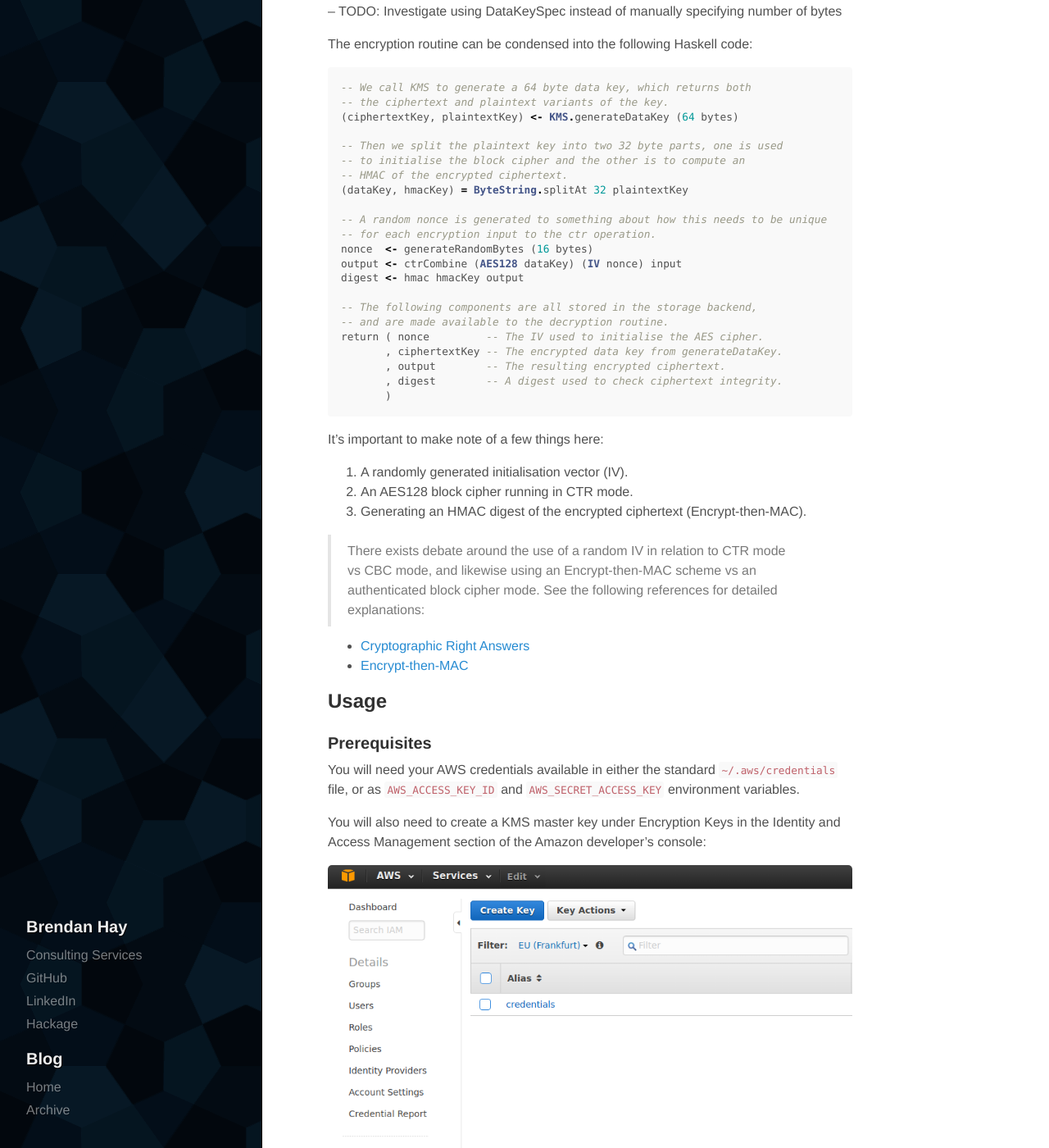
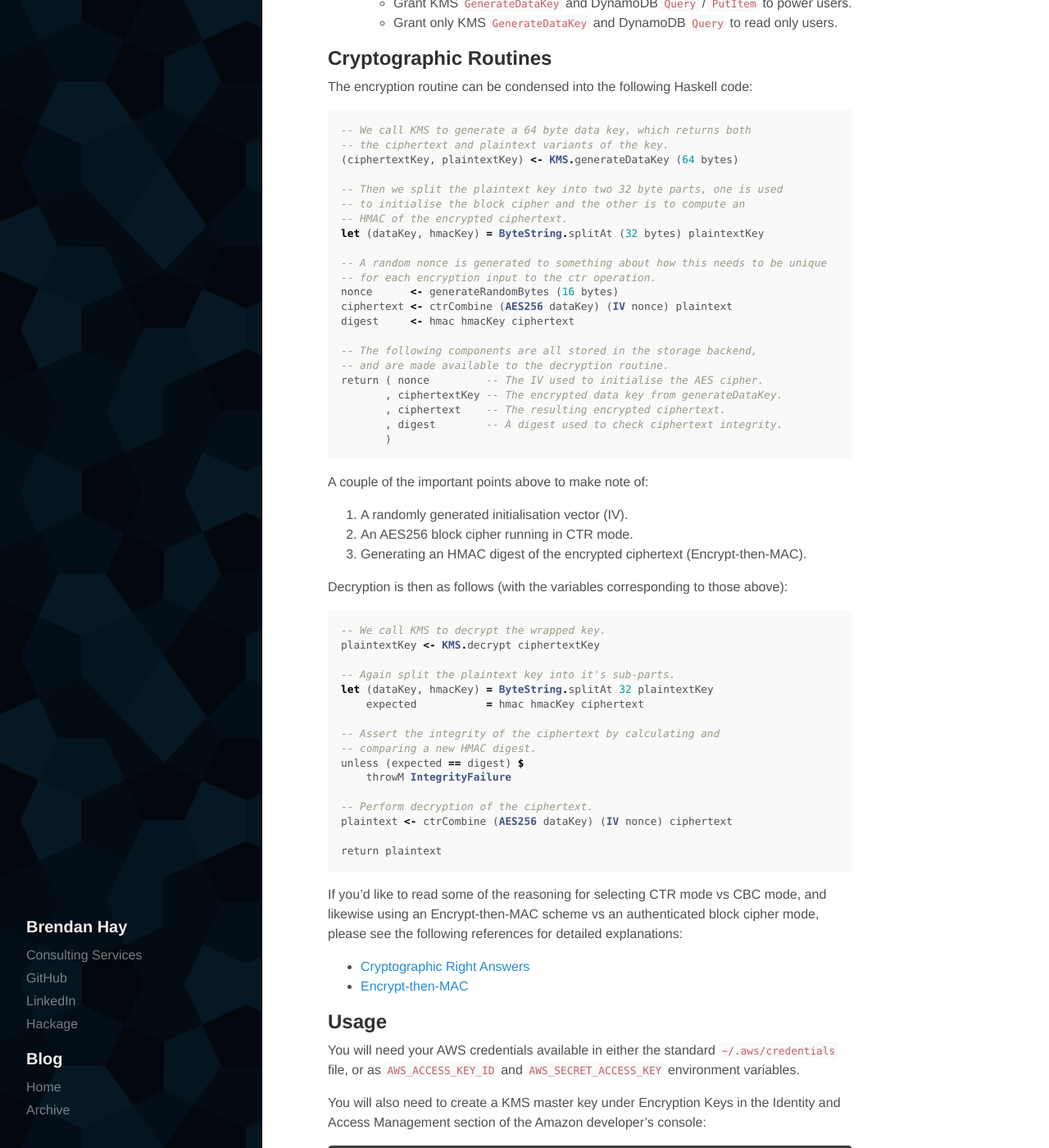
Before and after one commit to brendanhay/brendanhay.github.io, a Jekyll site: the page built from _posts/2016-08-06-credentials.md, in a window 1280 px wide and 1400 px high, scrolled down 3861 px. Shown: the whole window at 82% size. Built offline with Jekyll 4.4.1, drawn with Linux system fonts in a browser that asks for light colours; some of the changed text lies outside the part shown.

Commit message:
Additional wording changes

````diff
--- a/_posts/2016-08-06-credentials.md
+++ b/_posts/2016-08-06-credentials.md
@@ -14,9 +14,10 @@ Haskell applications. An administration CLI has also been released which allows
 you to manage the credentials or access them from non-Haskell applications.
 
 This work is based on Fugue's [credstash](https://github.com/fugue/credstash)
-and is similar to HashiCorp's [vault](https://github.com/hashicorp/vault), albeit simplified.
-It was motivated by work with my previous colleagues at [Fugue](https://fugue.co),
-and a desire for similar functionally directly embeddable as a library in Haskell.
+and is similar to HashiCorp's [vault](https://github.com/hashicorp/vault),
+albeit with a simplified feature set.  It was motivated by work with my
+previous colleagues at [Fugue](https://fugue.co), and a desire for similar
+functionally directly embeddable as a library in Haskell.
 
 <h2>Contents</h2>
 * TOC
@@ -47,8 +48,9 @@ The [credentials](https://hackage.haskell.org/package/credentials) library
 is designed to rely on a minimal number of moving parts that are as close
 to operations-free as possible.
 
-In addition there is also a CLI, [credentials-cli](https://hackage.haskell.org/package/credentials-cli),
-which can be used to setup the necessary DynamoDB table and administer your stored credentials.
+[credentials-cli](https://hackage.haskell.org/package/credentials-cli) has also
+been released, which is an administration CLI that can be used to setup the
+necessary DynamoDB table and administer your stored credentials.
 
 Some of the features of the library and CLI include:
 
@@ -112,10 +114,14 @@ API operation:
 3. Use the data key to encrypt your data locally.
 4. Use KMS to encrypt the data key with the specified master key. This is called
    key wrapping, and the encrypted data is now called a "wrapped key".
-5. Store the encrypted data and the wrapped key.  Note: this is not "encraption"
-   (the practice of storing a key next to the data that it protects), because
-   without access to the master key that wraps the data key, the data key is
-   useless. It is an opaque blob.
+5. Store the encrypted data and the wrapped key.
+
+For point 5 above, it's important to point out the concept of "encraption" from [Alex Schoof](https://blog.fugue.co/2015-04-21-aws-kms-secrets.html):
+
+> Note: this is not "encraption"
+(the practice of storing a key next to the data that it protects), because
+without access to the master key that wraps the data key, the data key is
+useless. It is an opaque blob.
 
 To decrypt the data, we now:
 
@@ -187,9 +193,7 @@ Amazon Identity and Access Management (IAM) features, for example:
     - Grant only KMS `GenerateDataKey` and DynamoDB `Query` to read only users.
 
 
-## Encryption Routine
-
--- TODO: Investigate using DataKeySpec instead of manually specifying number of bytes
+## Cryptographic Routines
 
 The encryption routine can be condensed into the following Haskell code:
 
@@ -201,40 +205,59 @@ The encryption routine can be condensed into the following Haskell code:
 -- Then we split the plaintext key into two 32 byte parts, one is used
 -- to initialise the block cipher and the other is to compute an
 -- HMAC of the encrypted ciphertext.
-(dataKey, hmacKey) = ByteString.splitAt 32 plaintextKey
+let (dataKey, hmacKey) = ByteString.splitAt (32 bytes) plaintextKey
 
 -- A random nonce is generated to something about how this needs to be unique
 -- for each encryption input to the ctr operation.
-nonce  <- generateRandomBytes (16 bytes)
-output <- ctrCombine (AES128 dataKey) (IV nonce) input
-digest <- hmac hmacKey output
+nonce      <- generateRandomBytes (16 bytes)
+ciphertext <- ctrCombine (AES256 dataKey) (IV nonce) plaintext
+digest     <- hmac hmacKey ciphertext
 
 -- The following components are all stored in the storage backend,
 -- and are made available to the decryption routine.
 return ( nonce         -- The IV used to initialise the AES cipher.
        , ciphertextKey -- The encrypted data key from generateDataKey.
-       , output        -- The resulting encrypted ciphertext.
+       , ciphertext    -- The resulting encrypted ciphertext.
        , digest        -- A digest used to check ciphertext integrity.
        )
 ```
 
-It's important to make note of a few things here:
+A couple of the important points above to make note of:
 
 1. A randomly generated initialisation vector (IV).
-2. An AES128 block cipher running in CTR mode.
+2. An AES256 block cipher running in CTR mode.
 3. Generating an HMAC digest of the encrypted ciphertext (Encrypt-then-MAC).
 
-> There exists debate around the use of a random IV in relation to CTR mode vs CBC mode,
-and likewise using an Encrypt-then-MAC scheme vs an authenticated block cipher mode.
-See the following references for detailed explanations:
+Decryption is then as follows (with the variables corresponding to those above):
+
+```haskell
+-- We call KMS to decrypt the wrapped key.
+plaintextKey <- KMS.decrypt ciphertextKey
+
+-- Again split the plaintext key into it's sub-parts.
+let (dataKey, hmacKey) = ByteString.splitAt 32 plaintextKey
+    expected           = hmac hmacKey ciphertext
+
+-- Assert the integrity of the ciphertext by calculating and
+-- comparing a new HMAC digest.
+unless (expected == digest) $
+    throwM IntegrityFailure
+
+-- Perform decryption of the ciphertext.
+plaintext <- ctrCombine (AES256 dataKey) (IV nonce) ciphertext
+
+return plaintext
+```
+
+If you'd like to read some of the reasoning for selecting CTR mode vs CBC mode,
+and likewise using an Encrypt-then-MAC scheme vs an authenticated block cipher mode,
+please see the following references for detailed explanations:
 
 * [Cryptographic Right Answers](http://www.daemonology.net/blog/2009-06-11-cryptographic-right-answers.html)
 * [Encrypt-then-MAC](http://www.daemonology.net/blog/2009-06-24-encrypt-then-mac.html)
 
 
 ## Usage
-
-### Prerequisites
 
 You will need your AWS credentials available in either the standard
 `~/.aws/credentials` file, or as `AWS_ACCESS_KEY_ID` and
@@ -262,7 +287,7 @@ require are:
     - `Query`
     - `PutItem`
 * Select and decrypt an existing credential revision:
-    - `GenerateDataKey`
+    - `Decrypt`
     - `Query`
 * Deletion of a credential revision, or revisions:
     - `Query`
@@ -270,6 +295,7 @@ require are:
 
 It's recommended you allow only the minimal set of permissions as your usecase
 requires.
+
 
 ### Basic CLI Commands
 
@@ -334,18 +357,14 @@ which for the default DynamoDB backend looks as follows:
 ```haskell
 newtype DynamoDB a = DynamoDB { runDynamo :: AWS a }
 
-newtype Table = Table Text
-newtype Name  = Name  Text
-
 setup     :: Table -> DynamoDB Setup
 teardown  :: Table -> DynamoDB ()
 revisions :: Table -> Conduit.Source DynamoDB (Name, NonEmpty Revision)
-delete    :: Name  -> Maybe Revision -> Table -> DynamoDB ()
 
 insert :: KeyId
        -> Context
        -> Name
-       -> ByteString
+       -> Plaintext
        -> Table
        -> DynamoDB Revision
 
@@ -353,7 +372,12 @@ select :: Context
        -> Name
        -> Maybe Revision
        -> Table
-       -> DynamoDB (ByteString, Revision)
+       -> DynamoDB (Plaintext, Revision)
+
+delete :: Name
+       -> Maybe Revision
+       -> Table
+       -> DynamoDB ()
 ```
 
 Please see the [source](https://github.com/brendanhay/credentials) or
````
Also changed, not shown: other parts of _posts/2016-08-06-credentials.md (+3 -4 lines).
